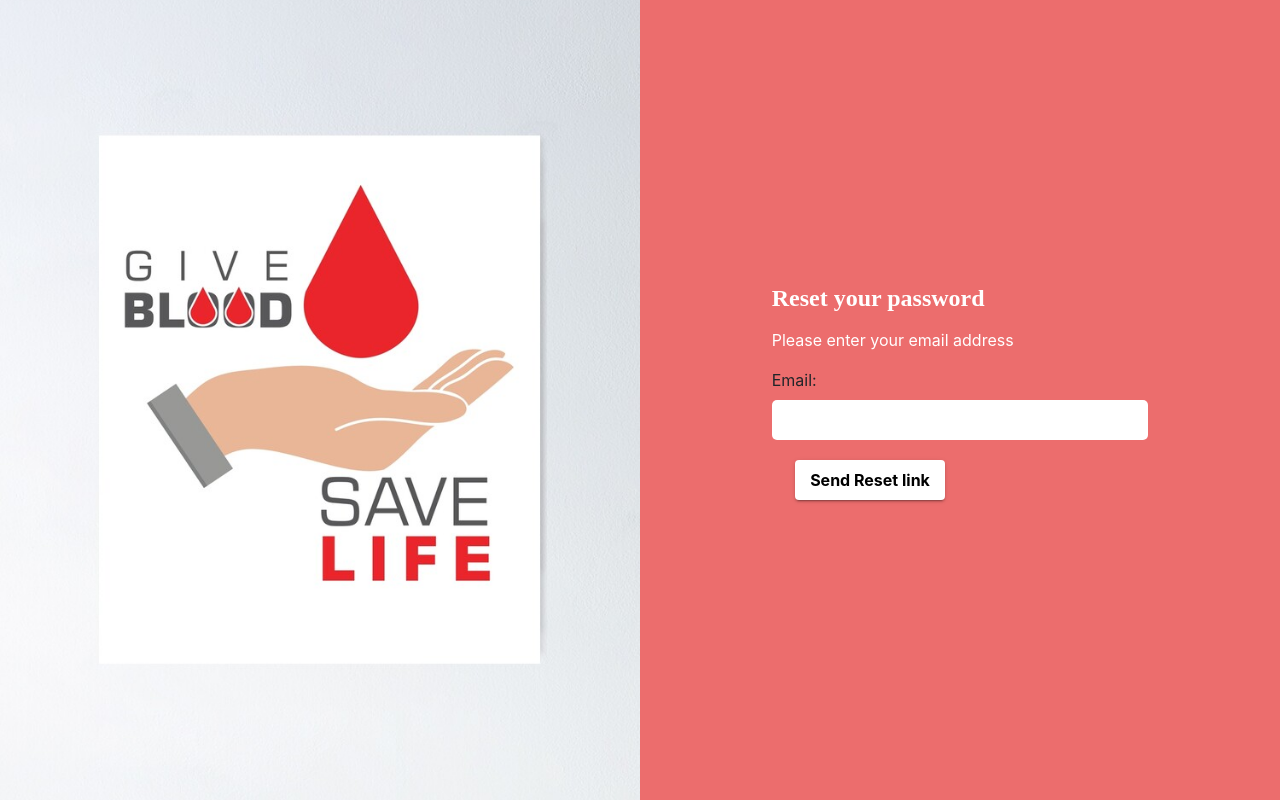
After one commit to flapon808/Blood_Network, a Django app: page /reset_password/ in a window 1280 px wide. The commit adds this page. Run offline with Django 3.2, Linux system fonts and the light colour scheme; some libraries are stand-ins or nearby versions.

Commit message:
Update V2.1

```diff
--- /dev/null
+++ b/bloodnetwork/account/templates/forget/forget.html
@@ -0,0 +1,41 @@
+{%load static%}
+<html>
+<head>
+	<title>Forget Form</title>
+	<meta charset="utf-8">
+	<meta name="viewport" content="width=device-width, initial-scale=1, shrink-to-fit=no">
+	<link rel="stylesheet"  href="{% static 'css/style.css' %}" >
+	<link rel="stylesheet" href="https://stackpath.bootstrapcdn.com/bootstrap/4.3.1/css/bootstrap.min.css">
+	<script src="https://code.jquery.com/jquery-3.3.1.slim.min.js"></script>
+	<link href="https://stackpath.bootstrapcdn.com/font-awesome/4.7.0/css/font-awesome.min.css" rel="stylesheet">
+	<link rel="stylesheet"  href="{% static 'css/Login.css' %}" >
+	<link rel="shortcut icon" type="image/jpg" href="{% static 'image/blood.jpg' %}"/>
+</head>
+<body>
+	<div class="container-fluid">
+		<div class="row">
+			<div class="col-lg-6 col-md-6 d-none d-md-block image-container"></div>
+			<div class="col-lg-6 col-md-6 form-container">
+				<div class="col-lg-8 col-md-12 col-sm-9 col-xs-12 form-box">
+					<div class=" reset-form d-block">
+						<form class="reset-password-form" method="POST">
+							{% csrf_token %}
+							<h4 class="mb-3">Reset your password</h4>
+							<p class="mb-3 text-white">Please enter your email address</p>
+							<div class="form-input">
+								<span><i class=""></i></span>
+								{{form}}
+							</div>
+							<div class="mb-3">
+								<div class="col-6 text-right">
+									<a href="{% url 'reset_password_done' %}"><button class="btn" type="submit">Send Reset link</button></a>
+								</div>
+							</div>
+						</form>
+					</div>
+				</div>
+			</div>
+		</div>
+	</div>
+</body>
+</html>
--- a/bloodnetwork/account/templates/login/login.html
+++ b/bloodnetwork/account/templates/login/login.html
@@ -43,7 +43,7 @@
 								</div>
 							</div>
 							<div class="col-6 text-right">
-								<a href="#" class="forget-link">Forget Password</a>
+								<a href="{% url 'reset_password' %}" class="forget-link">Forget Password</a>
 							</div>
 						</div>
 						<div class="text-left mb-3">
```
Also changed, not shown: bloodnetwork/account/templates/forget/resetform.html (added, +39 -0 lines), bloodnetwork/account/templates/forget/resetsent.html (added, +30 -0 lines), bloodnetwork/db.sqlite3, bloodnetwork/media/profiles/Apon_X14v4nW.jpg (added), bloodnetwork/media/profiles/Apon_eMyyHMc.jpg (added), bloodnetwork/media/profiles/Apon_vy2tYPa.jpg (added).
